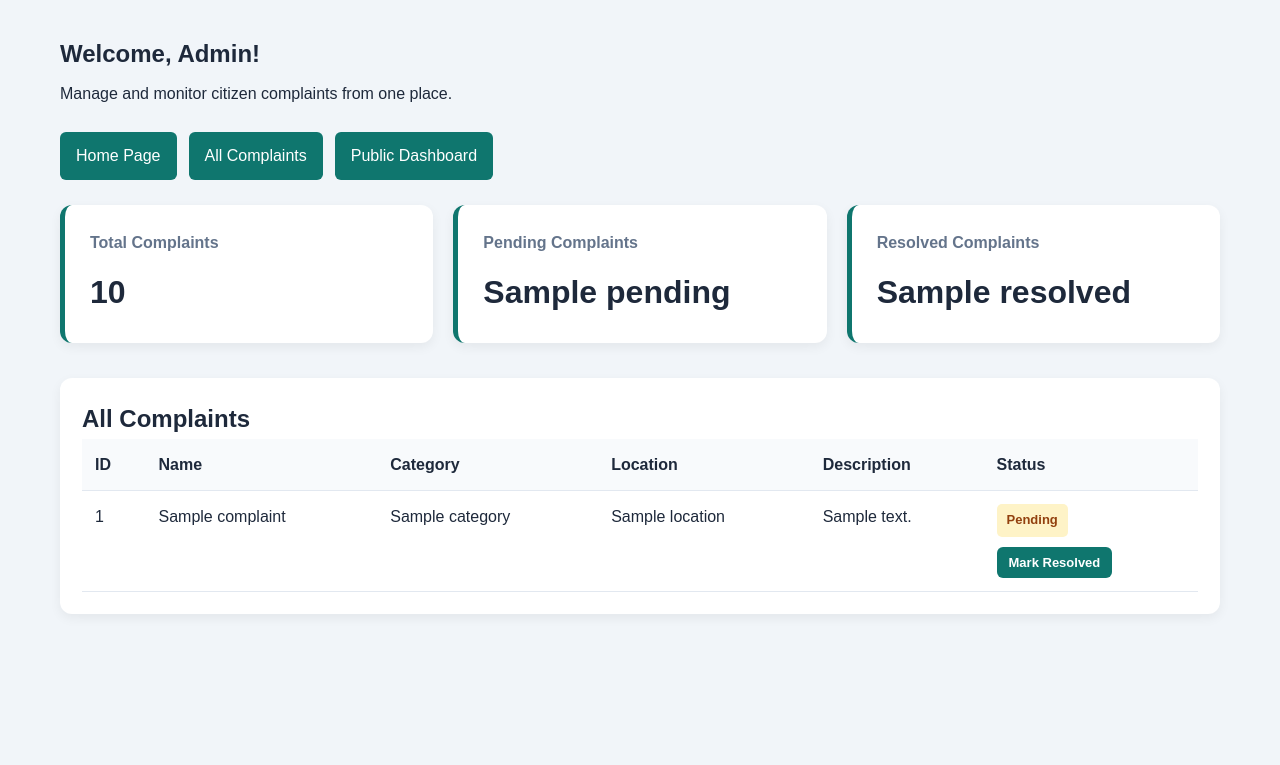
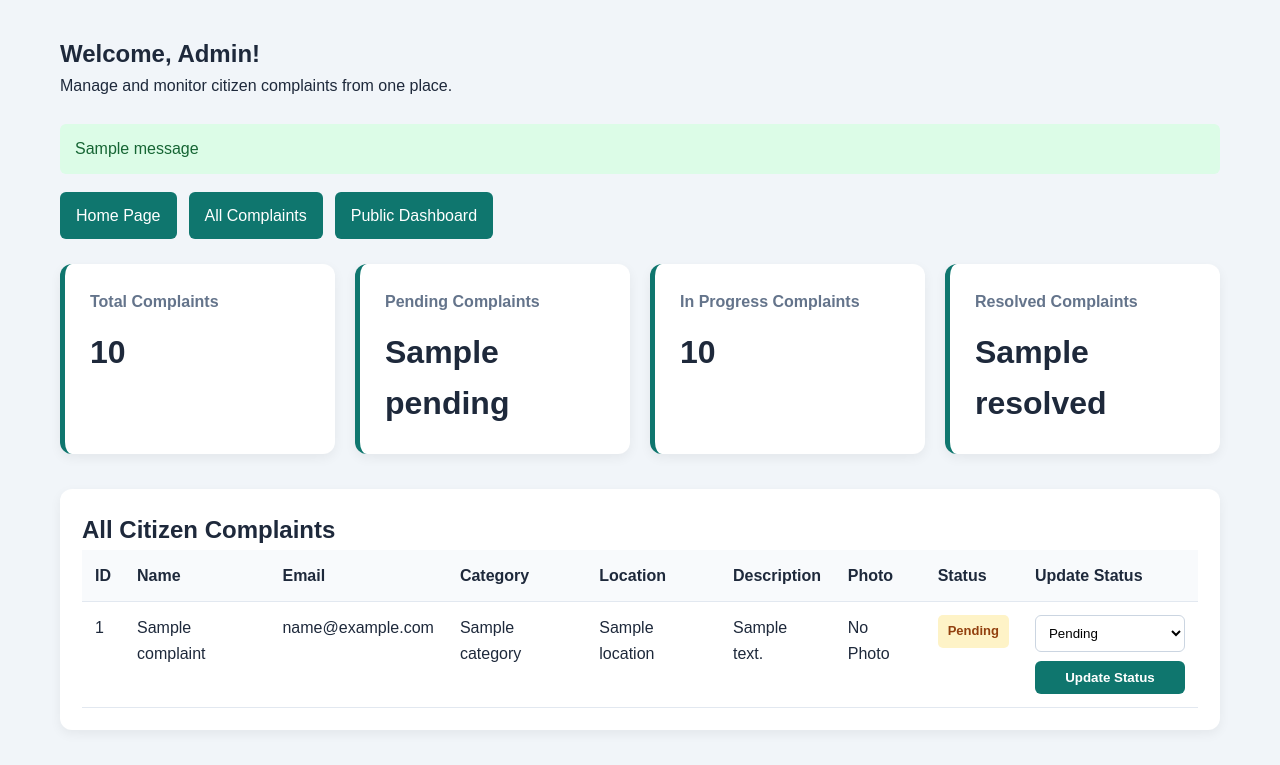
Before and after one commit to itsmadhu875-code/smart-city-issue-reporting-system, a Flask app: template templates/admin_panel.html in a window 1280 px wide. Shown: the part 80-845 px from the top of the page. Before the commit the page ends 694 px from the top, so only its background shows below. Run offline with Flask 3, Linux system fonts and the light colour scheme; the template is opened without the code that fills it: most values are stand-ins (such as "Sample title", 1, 10 or a date in 2020); one stand-in notice (Sample message) is shown; some libraries are stand-ins or nearby versions.

Commit message:
Add In Progress status filter

```diff
--- a/app.py
+++ b/app.py
@@ -183,9 +183,9 @@ def view_complaints():
         query += " AND category = %s"
         params.append(category)
 
-    if status in ("Pending", "Resolved"):
-        query += " AND status = %s"
-        params.append(status)
+    if status in ("Pending", "In Progress", "Resolved"):
+       query += " AND status = %s"
+       params.append(status)
 
     query += " ORDER BY id DESC"
 
@@ -217,11 +217,15 @@ def dashboard():
         resolved = conn.execute(
             "SELECT COUNT(*) AS count FROM complaints WHERE status = 'Resolved'"
         ).fetchone()["count"]
+        in_progress = conn.execute(
+    "SELECT COUNT(*) AS count FROM complaints WHERE status = 'In Progress'"
+).fetchone()["count"]
 
     return render_template(
         "dashboard.html",
         total=total,
         pending=pending,
+        in_progress=in_progress,
         resolved=resolved
     )
 
@@ -285,6 +289,10 @@ def admin_panel():
             "SELECT COUNT(*) AS count FROM complaints WHERE status = 'Pending'"
         ).fetchone()["count"]
 
+        in_progress = conn.execute(
+            "SELECT COUNT(*) AS count FROM complaints WHERE status = 'In Progress'"
+        ).fetchone()["count"]
+
         resolved = conn.execute(
             "SELECT COUNT(*) AS count FROM complaints WHERE status = 'Resolved'"
         ).fetchone()["count"]
@@ -297,10 +305,10 @@ def admin_panel():
         "admin_panel.html",
         total=total,
         pending=pending,
+        in_progress=in_progress,
         resolved=resolved,
         complaints=complaints
     )
-
 
 # Update Complaint Status
 @app.route("/admin/update-status/<int:complaint_id>", methods=["POST"])
@@ -309,7 +317,7 @@ def admin_update_status(complaint_id):
 
     new_status = request.form.get("status", "")
 
-    if new_status not in ("Pending", "Resolved"):
+    if new_status not in ("Pending", "In Progress", "Resolved"):
         flash("Invalid complaint status.", "error")
         return redirect(url_for("admin_panel"))
 
--- a/templates/admin_panel.html
+++ b/templates/admin_panel.html
@@ -1,3 +1,4 @@
+
 <!DOCTYPE html>
 <html lang="en">
 <head>
@@ -33,11 +34,6 @@
             font-size: 25px;
         }
 
-        .admin-header a {
-            color: white;
-            text-decoration: none;
-        }
-
         .logout-button {
             background: white;
             color: #0f766e;
@@ -58,10 +54,6 @@
             margin-bottom: 25px;
         }
 
-        .welcome h2 {
-            margin-bottom: 8px;
-        }
-
         .stats {
             display: grid;
             grid-template-columns: repeat(auto-fit, minmax(200px, 1fr));
@@ -73,7 +65,7 @@
             background: white;
             padding: 25px;
             border-radius: 12px;
-            box-shadow: 0 4px 12px rgba(0, 0, 0, 0.06);
+            box-shadow: 0 4px 12px rgba(0,0,0,.06);
             border-left: 5px solid #0f766e;
         }
 
@@ -94,17 +86,13 @@
             padding: 22px;
             border-radius: 12px;
             overflow-x: auto;
-            box-shadow: 0 4px 12px rgba(0, 0, 0, 0.06);
-        }
-
-        .table-container h2 {
-            margin-top: 0;
+            box-shadow: 0 4px 12px rgba(0,0,0,.06);
         }
 
         table {
             width: 100%;
             border-collapse: collapse;
-            min-width: 750px;
+            min-width: 900px;
         }
 
         th, td {
@@ -122,10 +110,18 @@
             display: inline-block;
             padding: 6px 10px;
             border-radius: 5px;
+            font-size: 13px;
+            font-weight: bold;
+        }
+
+        .pending {
             background: #fef3c7;
             color: #92400e;
-            font-size: 13px;
-            font-weight: bold;
+        }
+
+        .in-progress {
+            background: #dbeafe;
+            color: #1d4ed8;
         }
 
         .resolved {
@@ -148,13 +144,61 @@
             text-decoration: none;
         }
 
+        .status-form {
+            display: flex;
+            flex-direction: column;
+            gap: 9px;
+            min-width: 150px;
+        }
+
+        .status-form select {
+            padding: 9px;
+            border: 1px solid #cbd5e1;
+            border-radius: 6px;
+            background: white;
+        }
+
+        .update-button {
+            padding: 9px 12px;
+            background: #0f766e;
+            color: white;
+            border: none;
+            border-radius: 6px;
+            cursor: pointer;
+            font-weight: bold;
+        }
+
+        .update-button:hover {
+            background: #115e59;
+        }
+
+        .flash-message {
+            padding: 12px 15px;
+            border-radius: 6px;
+            margin-bottom: 18px;
+            background: #dcfce7;
+            color: #166534;
+        }
+
+        .flash-error {
+            background: #fee2e2;
+            color: #991b1b;
+        }
+
         .empty-message {
             padding: 20px;
             text-align: center;
             color: #64748b;
         }
 
-        @media (max-width: 600px) {
+        .complaint-photo {
+            width: 75px;
+            height: 65px;
+            object-fit: cover;
+            border-radius: 6px;
+        }
+
+        @media(max-width: 600px) {
             .admin-header {
                 padding: 18px;
             }
@@ -173,14 +217,18 @@
 <body>
 
 <header class="admin-header">
+
     <h1>🏙️ SmartCity Admin Panel</h1>
 
     <form action="{{ url_for('admin_logout') }}" method="POST">
-            <input type="hidden" name="csrf_token" value="{{ csrf_token() }}">
+        <input type="hidden" name="csrf_token"
+               value="{{ csrf_token() }}">
+
         <button type="submit" class="logout-button">
             Logout
         </button>
     </form>
+
 </header>
 
 <main class="admin-container">
@@ -189,6 +237,14 @@
         <h2>Welcome, Admin!</h2>
         <p>Manage and monitor citizen complaints from one place.</p>
     </section>
+
+    {% with messages = get_flashed_messages(with_categories=true) %}
+        {% for category, message in messages %}
+            <div class="flash-message {% if category == 'error' %}flash-error{% endif %}">
+                {{ message }}
+            </div>
+        {% endfor %}
+    {% endwith %}
 
     <div class="admin-links">
         <a href="{{ url_for('home') }}">Home Page</a>
@@ -209,6 +265,11 @@
         </div>
 
         <div class="stat-card">
+            <h3>In Progress Complaints</h3>
+            <p>{{ in_progress }}</p>
+        </div>
+
+        <div class="stat-card">
             <h3>Resolved Complaints</h3>
             <p>{{ resolved }}</p>
         </div>
@@ -217,7 +278,7 @@
 
     <section class="table-container">
 
-            <h2>All Complaints</h2>
+        <h2>All Citizen Complaints</h2>
 
         {% if complaints %}
 
@@ -226,50 +287,102 @@
                 <tr>
                     <th>ID</th>
                     <th>Name</th>
+                    <th>Email</th>
                     <th>Category</th>
                     <th>Location</th>
                     <th>Description</th>
+                    <th>Photo</th>
                     <th>Status</th>
+                    <th>Update Status</th>
                 </tr>
             </thead>
 
             <tbody>
+
             {% for complaint in complaints %}
+
                 <tr>
+
                     <td>{{ complaint['id'] }}</td>
+
                     <td>{{ complaint['name'] }}</td>
+
+                    <td>{{ complaint['email'] }}</td>
+
                     <td>{{ complaint['category'] }}</td>
+
                     <td>{{ complaint['location'] }}</td>
+
                     <td>{{ complaint['description'] }}</td>
+
+                    <td>
+                        {% if complaint['photo'] %}
+                            <a href="{{ url_for('static', filename='uploads/' ~ complaint['photo']) }}"
+                               target="_blank" rel="noopener noreferrer">
+                                <img
+                                    src="{{ url_for('static', filename='uploads/' ~ complaint['photo']) }}"
+                                    class="complaint-photo"
+                                    alt="Complaint Photo">
+                            </a>
+                        {% else %}
+                            No Photo
+                        {% endif %}
+                    </td>
 
                     <td>
                         {% if complaint['status'] == 'Resolved' %}
                             <span class="status resolved">Resolved</span>
+
+                        {% elif complaint['status'] == 'In Progress' %}
+                            <span class="status in-progress">In Progress</span>
+
                         {% else %}
-        <span class="status">Pending</span>
+                            <span class="status pending">Pending</span>
                         {% endif %}
+                    </td>
+
+                    <td>
 
                         <form
                             action="{{ url_for('admin_update_status', complaint_id=complaint['id']) }}"
                             method="POST"
-        style="margin-top: 10px;"
-    >
-    <input type="hidden" name="csrf_token" value="{{ csrf_token() }}">
-        {% if complaint['status'] == 'Pending' %}
-            <input type="hidden" name="status" value="Resolved">
-            <button type="submit" class="resolve-button">
-                Mark Resolved
+                            class="status-form">
+
+                            <input type="hidden"
+                                   name="csrf_token"
+                                   value="{{ csrf_token() }}">
+
+                            <select name="status" required>
+
+                                <option value="Pending"
+                                    {% if complaint['status'] == 'Pending' %}selected{% endif %}>
+                                    Pending
+                                </option>
+
+                                <option value="In Progress"
+                                    {% if complaint['status'] == 'In Progress' %}selected{% endif %}>
+                                    In Progress
+                                </option>
+
+                                <option value="Resolved"
+                                    {% if complaint['status'] == 'Resolved' %}selected{% endif %}>
+                                    Resolved
+                                </option>
+
+                            </select>
+
+                            <button type="submit" class="update-button">
+                                Update Status
                             </button>
-        {% else %}
-            <input type="hidden" name="status" value="Pending">
-            <button type="submit" class="pending-button">
-                Mark Pending
-            </button>
-        {% endif %}
+
                         </form>
+
                     </td>
+
                 </tr>
+
             {% endfor %}
+
             </tbody>
         </table>
 
```
Also changed, not shown: templates/complaints.html (+5 -4 lines). Lines whose indentation alone changed are shown as unchanged.
